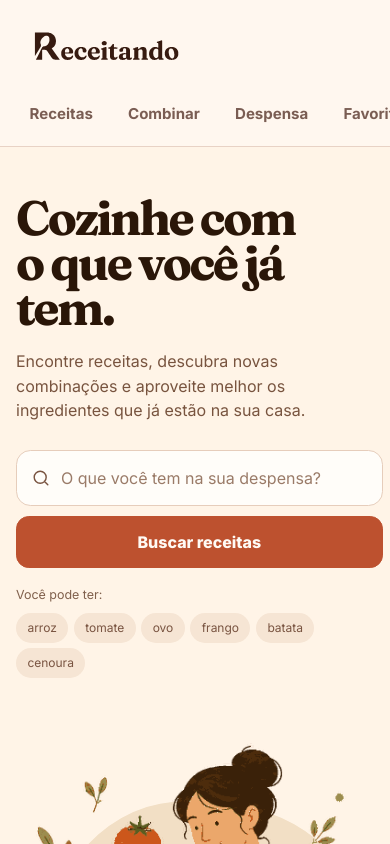
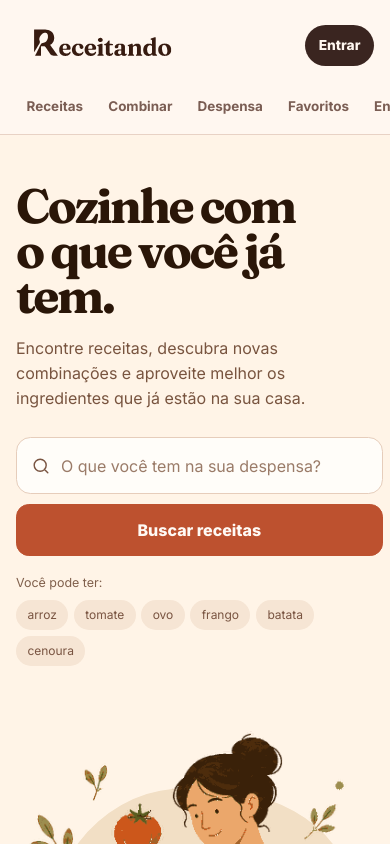
Before and after one commit to pitado/receitando, a Next.js app in the folder frontend/: page / in a window 390 px wide. Shown: the top 844 px of the page. Built offline with nearby package versions, Linux system fonts and the light colour scheme; no server answers.

Commit message:
Fix mobile header and login access

```diff
--- a/frontend/src/components/layout/Header.module.css
+++ b/frontend/src/components/layout/Header.module.css
@@ -8,31 +8,42 @@
 
 .inner {
   align-items: center;
-  display: flex;
-  gap: var(--space-5);
-  justify-content: space-between;
-  min-height: 5.25rem;
+  display: grid;
+  gap: 0.55rem 0.9rem;
+  grid-template-areas:
+    "brand auth"
+    "nav nav";
+  grid-template-columns: minmax(0, 1fr) auto;
+  min-height: 4.8rem;
+  padding-block: 0.65rem;
 }
 
 .brand {
   align-items: center;
   display: inline-flex;
   flex-shrink: 0;
+  grid-area: brand;
+  min-width: 0;
   text-decoration: none;
 }
 
 .brandLogo {
   display: block;
   height: auto;
-  width: clamp(11.5rem, 15vw, 14.5rem);
+  max-width: 100%;
+  width: clamp(10.7rem, 46vw, 13rem);
 }
 
 .navigation {
   align-items: center;
   display: flex;
-  gap: var(--space-2);
+  gap: var(--space-1);
+  grid-area: nav;
+  margin-inline: calc(var(--page-gutter) * -1);
   overflow-x: auto;
+  padding-inline: var(--page-gutter);
   scrollbar-width: none;
+  width: calc(100% + (var(--page-gutter) * 2));
 }
 
 .navigation::-webkit-scrollbar {
@@ -42,9 +53,10 @@
 .navLink {
   border-radius: var(--radius-button);
   color: var(--color-text-muted);
-  font-size: 0.94rem;
+  flex-shrink: 0;
+  font-size: 0.88rem;
   font-weight: 700;
-  padding: 0.7rem 0.85rem;
+  padding: 0.62rem 0.72rem;
   text-decoration: none;
   transition:
     background-color var(--transition-fast),
@@ -57,15 +69,90 @@
   color: var(--color-primary-dark);
 }
 
-.login,
-.account,
+.login {
+  align-items: center;
+  background: var(--color-text);
+  border-radius: 999px;
+  color: var(--color-background);
+  display: inline-flex;
+  flex-shrink: 0;
+  font-size: 0.86rem;
+  font-weight: 800;
+  grid-area: auth;
+  justify-content: center;
+  min-height: 2.55rem;
+  padding: 0.55rem 0.85rem;
+  text-decoration: none;
+  touch-action: manipulation;
+  transition: background-color var(--transition-fast);
+}
+
+.login:hover {
+  background: var(--color-primary-dark);
+}
+
 .authPlaceholder {
+  display: block;
+  grid-area: auth;
+  min-height: 2.55rem;
+  min-width: 4.25rem;
+}
+
+.account {
+  align-items: center;
+  display: inline-flex;
+  flex-shrink: 0;
+  grid-area: auth;
+  min-width: 0;
+}
+
+.accountName {
+  align-items: center;
+  border: 1px solid var(--color-border);
+  border-radius: 999px;
+  color: var(--color-text-muted);
+  display: inline-flex;
+  justify-content: center;
+  min-height: 2.65rem;
+  min-width: 2.65rem;
+  padding: 0.25rem;
+  text-decoration: none;
+  touch-action: manipulation;
+  transition:
+    background-color var(--transition-fast),
+    border-color var(--transition-fast),
+    color var(--transition-fast),
+    transform var(--transition-fast);
+}
+
+.accountName:hover {
+  background: var(--color-surface);
+  border-color: var(--color-primary);
+  color: var(--color-primary-dark);
+}
+
+.accountAvatar {
+  border-radius: 50%;
+  display: block;
+  flex: 0 0 2.05rem;
+  height: 2.05rem;
+  overflow: hidden;
+  width: 2.05rem;
+}
+
+.accountCopy,
+.accountArrow,
+.logout {
   display: none;
 }
 
 @media (min-width: 48rem) {
   .inner {
+    display: flex;
+    gap: var(--space-5);
+    justify-content: space-between;
     min-height: 6.25rem;
+    padding-block: 0;
   }
 
   .brandLogo {
@@ -73,77 +160,49 @@
   }
 
   .navigation {
+    gap: var(--space-2);
+    margin-inline: 0;
     overflow: visible;
+    padding-inline: 0;
+    width: auto;
   }
 
   .navLink {
     font-size: 1rem;
-    padding-inline: 1rem;
+    padding: 0.7rem 1rem;
   }
 
   .login {
-    align-items: center;
-    background: var(--color-text);
     border-radius: var(--radius-button);
-    color: var(--color-background);
-    display: inline-flex;
-    flex-shrink: 0;
     font-size: 0.94rem;
-    font-weight: 750;
-    justify-content: center;
     min-height: 2.85rem;
     padding: 0.65rem 1.05rem;
-    text-decoration: none;
-    transition: background-color var(--transition-fast);
-  }
-
-  .login:hover {
-    background: var(--color-primary-dark);
   }
 
   .authPlaceholder {
-    display: block;
     min-width: 5.2rem;
   }
 
   .account {
-    align-items: center;
-    display: inline-flex;
-    flex-shrink: 0;
     gap: 0.7rem;
   }
 
   .accountName {
-    align-items: center;
-    border: 1px solid transparent;
-    border-radius: 999px;
-    color: var(--color-text-muted);
-    display: inline-flex;
+    border-color: transparent;
     gap: 0.65rem;
     min-height: 3rem;
     padding: 0.38rem 0.6rem 0.38rem 0.4rem;
-    text-decoration: none;
-    transition:
-      background-color var(--transition-fast),
-      border-color var(--transition-fast),
-      color var(--transition-fast),
-      transform var(--transition-fast);
   }
 
   .accountName:hover {
-    background: var(--color-surface);
     border-color: var(--color-border);
-    color: var(--color-primary-dark);
     transform: translateY(-1px);
   }
 
   .accountAvatar {
     border: 1px solid var(--color-border);
-    border-radius: 50%;
-    display: block;
-    flex: 0 0 2.15rem;
+    flex-basis: 2.15rem;
     height: 2.15rem;
-    overflow: hidden;
     width: 2.15rem;
   }
 
@@ -173,6 +232,7 @@
   }
 
   .accountArrow {
+    display: inline;
     font-size: 1.2rem;
     line-height: 1;
     opacity: 0.65;
@@ -184,6 +244,7 @@
     border-radius: var(--radius-button);
     color: var(--color-text);
     cursor: pointer;
+    display: inline-block;
     font: inherit;
     font-size: 0.9rem;
     font-weight: 750;
@@ -208,24 +269,12 @@
 }
 
 @media (max-width: 35rem) {
-  .header {
-    position: static;
+  .brandLogo {
+    width: min(10.8rem, 50vw);
   }
 
-  .inner {
-    align-items: flex-start;
-    flex-direction: column;
-    gap: var(--space-2);
-    padding-block: var(--space-3);
-  }
-
-  .brandLogo {
-    width: 11.3rem;
-  }
-
-  .navigation {
-    margin-inline: calc(var(--page-gutter) * -1);
-    padding-inline: var(--page-gutter);
-    width: calc(100% + (var(--page-gutter) * 2));
+  .navLink {
+    font-size: 0.84rem;
+    padding: 0.58rem 0.66rem;
   }
 }
```
